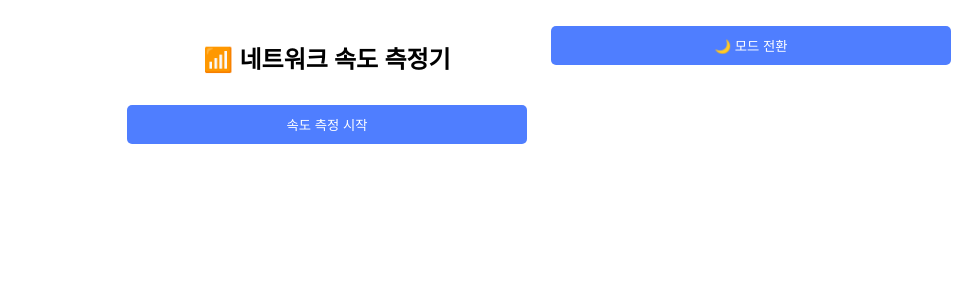
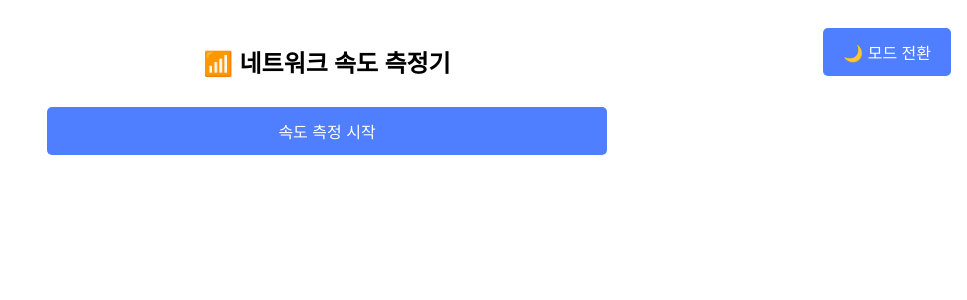
Before and after one commit to Leegunmyeong/schoolproject, a Flask app: page / in a window 1280 px wide. Shown: the top 300 px of the page, without its empty margins (313-1280 px from the left). Run offline with Flask 3, Linux system fonts and the light colour scheme.

Commit message:
Update index.html

```diff
--- a/templates/index.html
+++ b/templates/index.html
@@ -26,57 +26,59 @@
             background-color: var(--bg-color);
             color: var(--text-color);
             margin: 0;
-      padding: 20px;
-      display: flex;
-      justify-content: center;
+            padding: 0;
         }
 
         .container {
-      max-width: 100%;
-      width: 100%;
-      padding: 0 16px;
-      box-sizing: border-box;
+            max-width: 600px;
+            margin: 0 auto;
+            padding: 20px;
             display: flex;
             flex-direction: column;
             align-items: center;
+            box-sizing: border-box;
         }
 
         h2 {
-      display: flex;
-      align-items: center;
-      gap: 8px;
+            font-size: 1.5rem;
+            margin: 1.5rem 0 1rem;
             text-align: center;
         }
 
         button {
-      padding: 10px 20px;
+            padding: 12px 20px;
+            font-size: 1rem;
             background-color: var(--button-bg);
             color: var(--button-text);
             border: none;
             border-radius: 5px;
             cursor: pointer;
             width: 100%;
-      max-width: 400px;
-      margin-top: 10px;
+            margin-top: 12px;
+            box-sizing: border-box;
         }
 
         button:hover {
-      opacity: 0.9;
+            opacity: 0.95;
         }
 
-    #status {
-      margin-top: 20px;
-      font-weight: bold;
-      text-align: center;
+        #modeToggle {
+            position: fixed;
+            top: 16px;
+            right: 16px;
+            z-index: 100;
+            width: auto;
         }
 
+        #status,
         #feedback {
             margin-top: 20px;
+            font-size: 1rem;
             text-align: center;
         }
 
         #speedChart {
-      max-width: 100%;
+            width: 100%;
             margin-top: 30px;
         }
 
@@ -84,13 +86,6 @@
             width: 100% !important;
             height: auto !important;
             max-height: 300px;
-    }
-
-    #modeToggle {
-      position: fixed;
-      top: 16px;
-      right: 16px;
-      z-index: 10;
         }
 
         .dots {
@@ -117,9 +112,13 @@
         }
 
         @keyframes blink {
-      0%, 80%, 100% {
+
+            0%,
+            80%,
+            100% {
                 opacity: 0;
             }
+
             40% {
                 opacity: 1;
             }
@@ -128,8 +127,9 @@
 </head>
 
 <body>
+    <button id="modeToggle" onclick="toggleMode()">🌙 모드 전환</button>
+
     <div class="container">
-    <button id="modeToggle" onclick="toggleMode()">🌙 모드 전환</button>
         <h2>📶 네트워크 속도 측정기</h2>
         <button onclick="startTest()">속도 측정 시작</button>
         <p id="status"></p>
@@ -148,7 +148,8 @@
         }
 
         function startTest() {
-      document.getElementById("status").innerHTML = "⏳ 측정 중입니다... 잠시만 기다려 주세요. <span class='dots'><span></span><span></span><span></span></span>";
+            document.getElementById("status").innerHTML =
+                "⏳ 측정 중입니다... 잠시만 기다려 주세요. <span class='dots'><span></span><span></span><span></span></span>";
             document.getElementById("feedback").innerHTML = "";
             document.getElementById("speedChart").style.display = "none";
 
@@ -181,6 +182,7 @@
                 },
                 options: {
                     responsive: true,
+                    maintainAspectRatio: false,
                     scales: {
                         y: {
                             beginAtZero: true
@@ -204,7 +206,6 @@
         📤 업로드: ${u} Mbps - ${u >= avgUpload ? "업로드 빠름" : u >= 50 ? "사용 가능" : "업로드 느림"} ✅<br>
         📶 핑: ${p} ms - ${p <= 10 ? "최적" : p <= avgPing ? "매우 안정적" : "지연 있음"} ✅
       `;
-
             document.getElementById("feedback").innerHTML = result;
         }
     </script>
```
Lines whose indentation alone changed are shown as unchanged.
